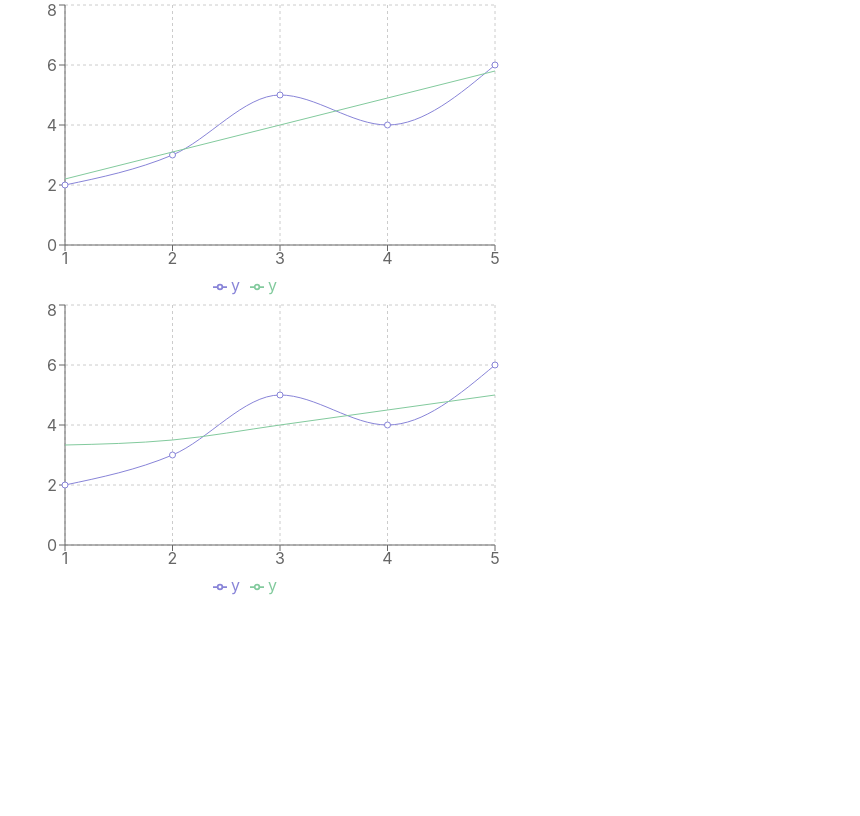
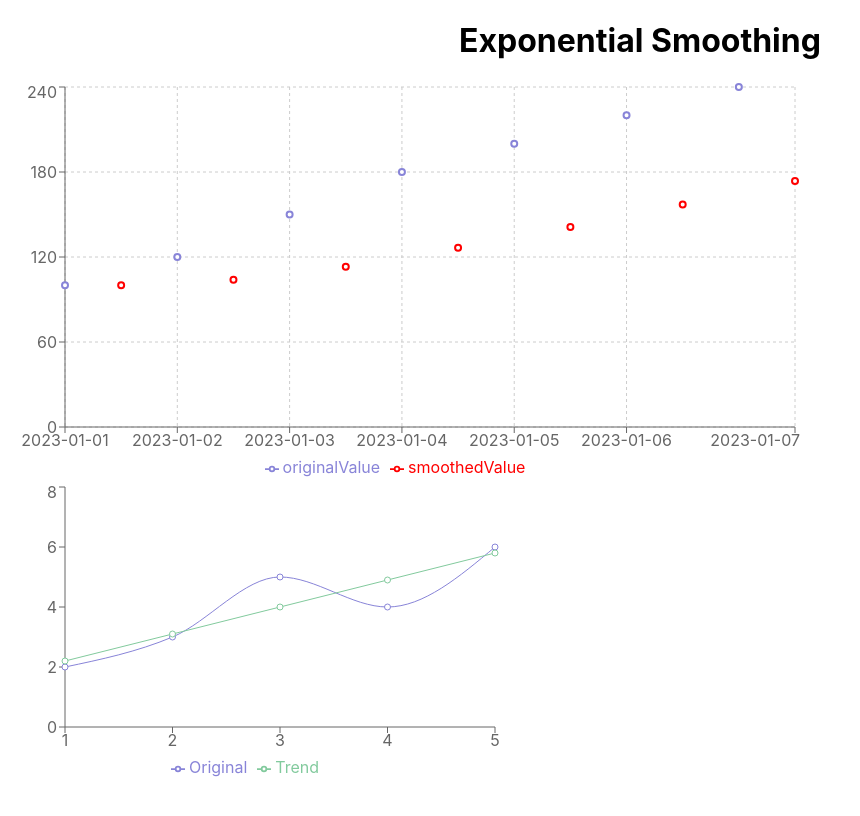
Before and after one commit to siddhishah109/test-app, a React (Create React App) app: page / in a window 1280 px wide. Shown: the top 816 px of the page, without its empty margins (0-860 px from the left). Built offline with nearby package versions, Linux system fonts and the light colour scheme.

Commit message:
finalizing the trends

```diff
--- a/src/App.js
+++ b/src/App.js
@@ -7,10 +7,19 @@ import TrendGraph from './component/TrendGraph';
 import LinearTrendChart from './final/Trends/LinearTrendChart';
 import MovingAverageTrendChart from './final/Trends/MovingAverageTrendChart ';
 import SeasonalDecompositionChart from './component/SeasonalDecompositionChart ';
+import ExponentialSmoothingChart from './final/Trends/ExponentialSmoothingChart ';
+
 
 
 function App() {
-  const data = [10, 20, 30, 40, 50, 60, 70, 80, 90, 100];
+  const data = [
+    { x: 1, y: 2 },
+    { x: 2, y: 3 },
+    { x: 3, y: 5 },
+    { x: 4, y: 4 },
+    { x: 5, y: 6 }
+  ];
+
   return (
 <div className="App">
 {/* <ScatterPlot/> */}
@@ -71,10 +80,26 @@ IQR
 /> */}
 
 
-<LinearTrendChart/>
+{/* <LinearTrendChart/>
 
 
-<MovingAverageTrendChart/>
+<MovingAverageTrendChart/> */}
+
+<ExponentialSmoothingChart/>
+<LinearTrendChart
+        data={data}
+        dataKey="y"
+        lineColor="#8884d8"
+        trendLineColor="#82ca9d"
+        dot={true}
+        showYAxis={true}
+        showTooltip={true}
+        showLegend={true}
+        tooltipProps={{ formatter: (value) => `$${value}` }}
+        showOriginalLine={true}
+        lineProps={{ strokeWidth: 2 }}
+      />
+
 
 
 
--- /dev/null
+++ b/src/final/Trends/ExponentialSmoothingChart .js
@@ -0,0 +1,65 @@
+import React, { useEffect, useState } from 'react';
+import { LineChart, Line, XAxis, YAxis, CartesianGrid, Tooltip, Legend } from 'recharts';
+
+const ExponentialSmoothingChart = () => {
+    const [data, setData] = useState([]);
+    const [smoothedData, setSmoothedData] = useState([]);
+    const alpha = 0.2; // Adjust alpha value as needed
+
+    useEffect(() => {
+        // Hardcoded data
+        const rawData = [
+            { date: '2023-01-01', originalValue: 100 },
+            { date: '2023-01-02', originalValue: 120 },
+            { date: '2023-01-03', originalValue: 150 },
+            { date: '2023-01-04', originalValue: 180 },
+            { date: '2023-01-05', originalValue: 200 },
+            { date: '2023-01-06', originalValue: 220 },
+            { date: '2023-01-07', originalValue: 240 }
+        ];
+
+        // Perform exponential smoothing
+        const smoothed = performExponentialSmoothing(rawData, alpha);
+
+        // Update state with data
+        setData(rawData);
+        setSmoothedData(smoothed);
+    }, []);
+
+    const performExponentialSmoothing = (data, alpha) => {
+        const smoothedData = [];
+        let prevSmoothedValue = data[0].originalValue;
+
+        for (let i = 0; i < data.length; i++) {
+            const smoothedValue = alpha * data[i].originalValue + (1 - alpha) * prevSmoothedValue;
+            smoothedData.push({ date: data[i].date, smoothedValue });
+            prevSmoothedValue = smoothedValue;
+        }
+
+        return smoothedData;
+    };
+
+    // Combine and sort the data
+    const combinedData = [...data, ...smoothedData].sort((a, b) => new Date(a.date) - new Date(b.date));
+
+    // Log data for debugging
+    console.log('Combined Data:', combinedData);
+
+    return (
+        <div>
+            <h1>Exponential Smoothing</h1>
+            <LineChart width={800} height={400} data={combinedData}>
+                <CartesianGrid strokeDasharray="3 3" />
+                <XAxis dataKey="date" />
+                <YAxis />
+                <Tooltip />
+                <Legend />
+                {/* Adjust stroke width and add dots */}
+                <Line type="monotone" dataKey="originalValue" stroke="#8884d8" strokeWidth={2} dot={{ stroke: '#8884d8', strokeWidth: 2 }} />
+                <Line type="monotone" dataKey="smoothedValue" stroke="red" strokeWidth={2} dot={{ stroke: 'red', strokeWidth: 2 }} />
+            </LineChart>
+        </div>
+    );
+};
+
+export default ExponentialSmoothingChart;
--- a/src/final/Trends/LinearTrendChart.js
+++ b/src/final/Trends/LinearTrendChart.js
@@ -1,17 +1,30 @@
 import React from 'react';
 import { LineChart, Line, CartesianGrid, XAxis, YAxis, Tooltip, Legend } from 'recharts';
 
-class LinearTrendChart extends React.Component {
-  render() {
-    const data = [
-      { x: 1, y: 2 },
-      { x: 2, y: 3 },
-      { x: 3, y: 5 },
-      { x: 4, y: 4 },
-      { x: 5, y: 6 },
-
-    ];
-
+const LinearTrendChart = ({
+  data,
+  width = 500,
+  height = 300,
+  dataKey = 'y',
+  originallineColor = '#8884d8',
+  trendLineColor = '#82ca9d',
+  dot = false,
+  showYAxis = true,
+  showTooltip = true,
+  showLegend = true,
+  showCartesianGrid = false,
+  yAxisProps = {},
+  tooltipProps = {},
+  legendProps = {},
+  lineChartProps = {},
+  cartesianGridProps = {},
+  xAxisProps = {},
+  originalLineProps = {},
+  trendLineProps = {},
+  showOriginalLine = true,
+  originalLineName = 'Original',
+  trendLineName = 'Trend'
+}) => {
   // Calculate linear regression
   const n = data.length;
   const sumX = data.reduce((acc, d) => acc + d.x, 0);
@@ -24,17 +37,16 @@ class LinearTrendChart extends React.Component {
   const trendLine = data.map(point => ({ x: point.x, y: slope * point.x + intercept }));
 
   return (
-      <LineChart width={500} height={300} data={data}>
-        <CartesianGrid strokeDasharray="3 3" />
-        <XAxis dataKey="x" />
-        <YAxis />
-        <Tooltip />
-        <Legend />
-        <Line type="monotone" dataKey="y" stroke="#8884d8" />
-        <Line type="monotone" data={trendLine} dataKey="y" stroke="#82ca9d" dot={false} />
+    <LineChart width={width} height={height} data={data} {...lineChartProps}>
+      {showCartesianGrid && <CartesianGrid strokeDasharray="3 3" {...cartesianGridProps} />}
+      <XAxis dataKey="x" {...xAxisProps} />
+      {showYAxis && <YAxis {...yAxisProps} />}
+      {showTooltip && <Tooltip {...tooltipProps} />}
+      {showLegend && <Legend {...legendProps} />}
+      {showOriginalLine && <Line type="monotone" dataKey={dataKey} name={originalLineName} stroke={originallineColor} {...originalLineProps} />}
+      <Line type="monotone" data={trendLine} dataKey={dataKey} name={trendLineName} stroke={trendLineColor} dot={dot} {...trendLineProps} />
     </LineChart>
   );
 }
-}
 
 export default LinearTrendChart;
```
Also changed, not shown: src/component/ARIMAVisualization.js (+36 -17 lines). Lines whose indentation alone changed are shown as unchanged.
